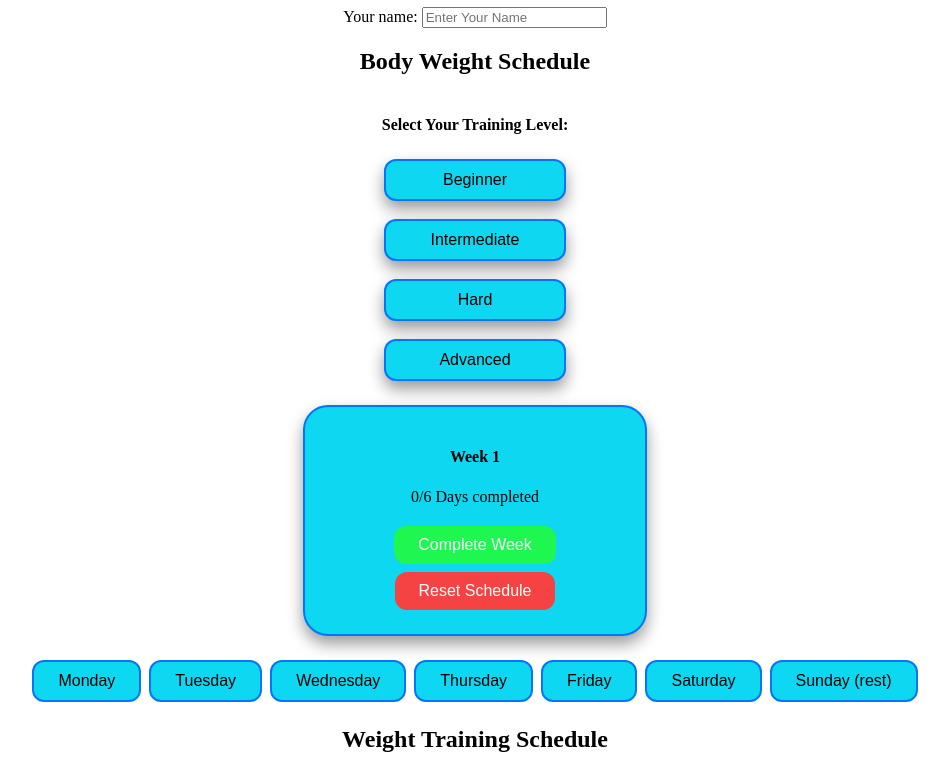
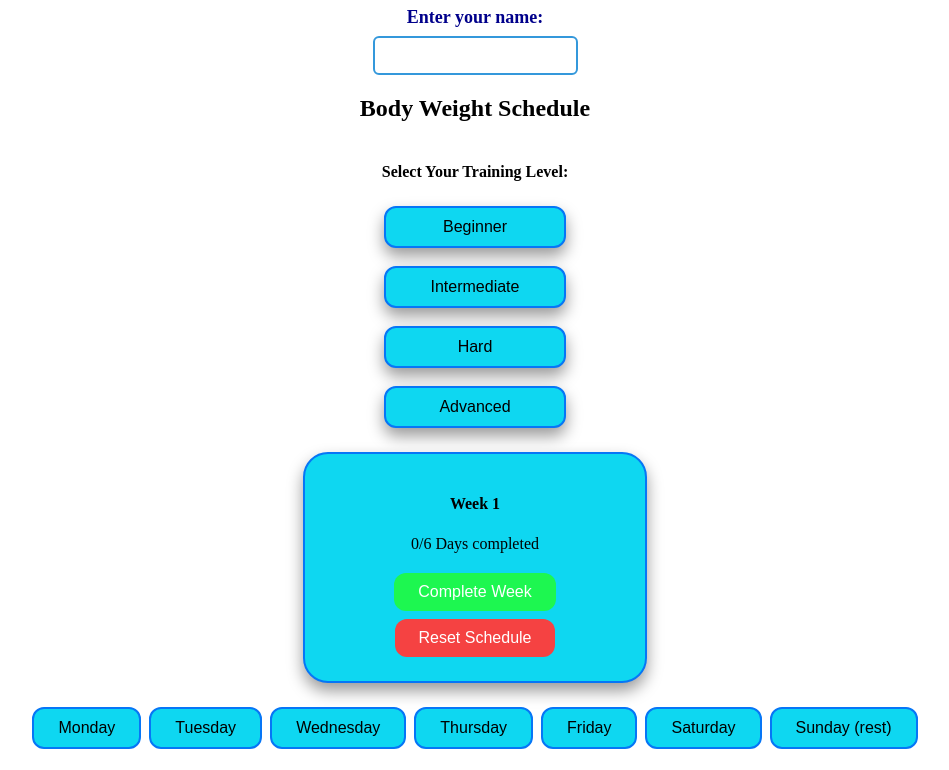
Before and after one commit to Rob-1987/Training-Schedule-Project, a plain HTML site: page index.html in a window 1280 px wide. Shown: the part 81-851 px from the top of the page, without its empty margins (165-1114 px from the left). Drawn offline with Linux system fonts and the light colour scheme.

Commit message:
input form styled and placment sorted

```diff
--- a/index.html
+++ b/index.html
@@ -18,10 +18,14 @@
 
         <!-- User Name Input Form -->
 
-        <form>
-            <label for="username">Your name:</label>
-            <input type="text" id="username" name="username" placeholder="Enter Your Name">
-        </form>
+        <div class="name-input-container">
+            <div class="name-label">
+            <label for="name">Enter your name:</label>
+            </div>
+            <input type="text" id="name" name="name">
+
+        </div>
+
 
 
         <!--Body Weight Heading-->
@@ -36,7 +40,8 @@
             <div class="placement-level-buttons">
                 <button class="main-button level-colour" type="button" id="beginner-bodyweight">Beginner</button>
 
-                <button class="main-button level-colour" type="button" id="intermediate-bodyweight">Intermediate</button>
+                <button class="main-button level-colour" type="button"
+                    id="intermediate-bodyweight">Intermediate</button>
 
                 <button class="main-button level-colour" type="button" id="hard-bodyweight">Hard</button>
 
@@ -50,19 +55,23 @@
             <h4>Week 1 </h4>
             <p>0/6 Days completed</p>
 
-            <button class="main-button complete-week-colour" type="button" id="complete-bodyweight">Complete Week</button>
-            <button class="main-button reset-schedule-colour" type="button" id="reset-bodyweight">Reset Schedule</button>
+            <button class="main-button complete-week-colour" type="button" id="complete-bodyweight">Complete
+                Week</button>
+            <button class="main-button reset-schedule-colour" type="button" id="reset-bodyweight">Reset
+                Schedule</button>
         </div>
 
         <!--Body Weight Buttons for each day of the week -->
         <div>
             <button class="main-button weekdays-colour" type="button" id="monday-bodyweight-button">Monday</button>
             <button class="main-button weekdays-colour" type="button" id="tuesday-bodyweight-button">Tuesday</button>
-            <button class="main-button weekdays-colour" type="button" id="wednesday-bodyweight-button">Wednesday</button>
+            <button class="main-button weekdays-colour" type="button"
+                id="wednesday-bodyweight-button">Wednesday</button>
             <button class="main-button weekdays-colour" type="button" id="thursday-bodyweight-button">Thursday</button>
             <button class="main-button weekdays-colour" type="button" id="friday-bodyweight-button">Friday</button>
             <button class="main-button weekdays-colour" type="button" id="saturday-bodyweight-button">Saturday</button>
-            <button class="main-button weekdays-colour" type="button" id="sunday-bodyweight-button">Sunday (rest)</button>
+            <button class="main-button weekdays-colour" type="button" id="sunday-bodyweight-button">Sunday
+                (rest)</button>
         </div>
         <div>
             <!-- Weight Training Heading -->
@@ -72,10 +81,10 @@
         <div>
             <h4>Select Your Training Level:</h4>
             <div class="placement-level-buttons">
-            <button class="main-button level-colour-weight" type="button" id="beginner">Beginner</button>
-            <button class="main-button level-colour-weight" type="button" id="intermediate">Intermediate</button>
-            <button class="main-button level-colour-weight" type="button" id="hard">Hard</button>
-            <button class="main-button level-colour-weight" type="button" id="advanced">Advanced</button>
+                <button class="main-button level-colour-weight" type="button" id="beginner">Beginner</button>
+                <button class="main-button level-colour-weight" type="button" id="intermediate">Intermediate</button>
+                <button class="main-button level-colour-weight" type="button" id="hard">Hard</button>
+                <button class="main-button level-colour-weight" type="button" id="advanced">Advanced</button>
             </div>
         </div>
 
@@ -93,11 +102,15 @@
         <div>
             <button class="main-button weekdays-colour-weight" type="button" id="monday-weight-button">Monday</button>
             <button class="main-button weekdays-colour-weight" type="button" id="tuesday-weight-button">Tuesday</button>
-            <button class="main-button weekdays-colour-weight" type="button" id="wednesday-weight-button">Wednesday</button>
-            <button class="main-button weekdays-colour-weight" type="button" id="thursday-weight-button">Thursday</button>
+            <button class="main-button weekdays-colour-weight" type="button"
+                id="wednesday-weight-button">Wednesday</button>
+            <button class="main-button weekdays-colour-weight" type="button"
+                id="thursday-weight-button">Thursday</button>
             <button class="main-button weekdays-colour-weight" type="button" id="friday-weight-button">Friday</button>
-            <button class="main-button weekdays-colour-weight" type="button" id="saturday-weight-button">Saturday</button>
-            <button class="main-button weekdays-colour-weight" type="button" id="sunday-weight-button">Sunday (rest)</button>
+            <button class="main-button weekdays-colour-weight" type="button"
+                id="saturday-weight-button">Saturday</button>
+            <button class="main-button weekdays-colour-weight" type="button" id="sunday-weight-button">Sunday
+                (rest)</button>
         </div>
     </div>
 </body>
--- a/styles.css
+++ b/styles.css
@@ -6,6 +6,32 @@
     flex-direction: column;
     margin: 0 auto;
 }
+
+/* Styling for the user name label */
+.name-label {
+    font-size: large;
+    font-weight: bold;
+    text-align: center;
+    font-size: 18px;
+    margin-bottom: 8px;
+    color: darkblue;
+}
+
+
+
+/* Styling for the user name input form */
+.name-input-container input[type="text"] {
+    padding: 10px 12px;
+    border: 2px solid #3498db;
+    border-radius: 6px;
+}
+
+
+
+
+
+
+
 
 /* Styling for the cards with complete week buttons and reset buttons */
 .card-container {
@@ -20,7 +46,7 @@
 .blue-card {
     background-color: #0ed7f1;
     border: rgb(6, 118, 246) 2px solid;
-    box-shadow: 0 8px 16px rgba(0, 0, 0.4, 0.4)    ;
+    box-shadow: 0 8px 16px rgba(0, 0, 0.4, 0.4);
 
 }
 
@@ -42,6 +68,7 @@
     cursor: pointer;
     border-radius: 12px;
 }
+
 .level-colour {
     background-color: #0ed7f1;
     border: rgb(6, 118, 246) 2px solid;
@@ -56,24 +83,28 @@
     box-shadow: 0 8px 16px rgba(0, 0, 0, 0.4);
     color: black;
 }
+
 /* Styling for weekdays buttons - Body weight and Weight training */
 .weekdays-colour {
     background-color: #0ed7f1;
     border: rgb(6, 118, 246) 2px solid;
     color: black;
 }
+
 .weekdays-colour-weight {
-   background-color: #fae741;
+    background-color: #fae741;
     border: rgb(110, 94, 2) 2px solid;
     box-shadow: 0 8px 16px rgba(0, 0, 0, 0.4);
     color: black;
 }
+
 /* Styling for Complete week buttons - Body weight and Weight training */
 .complete-week-colour {
     background-color: #1df750;
     border: none;
     color: white;
 }
+
 .complete-week-weight-colour {
     background-color: #1df750;
     border: none;
@@ -86,6 +117,7 @@
     border: none;
     color: white;
 }
+
 .reset-schedule-weight-colour {
     background-color: #f54242;
     border: none;
```
